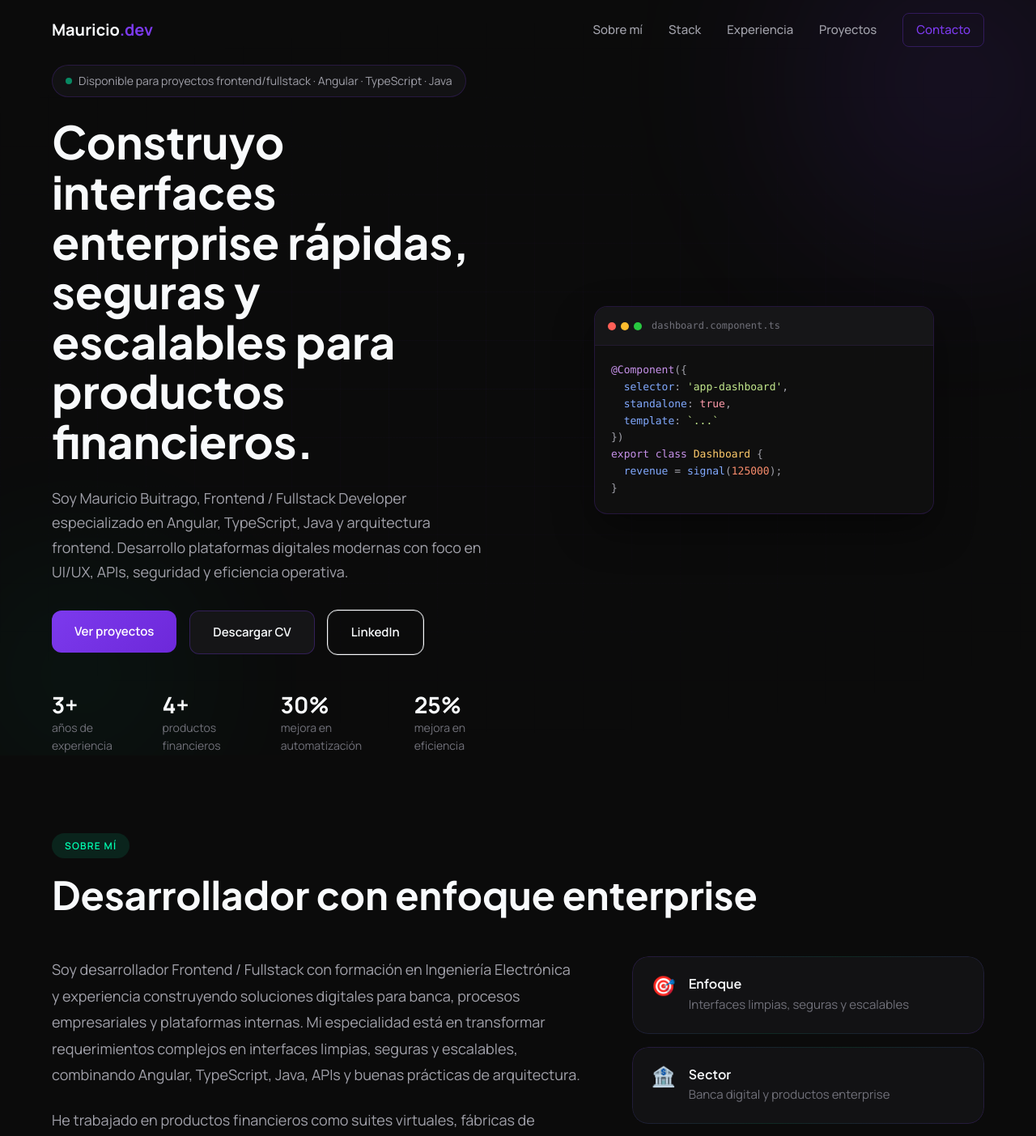
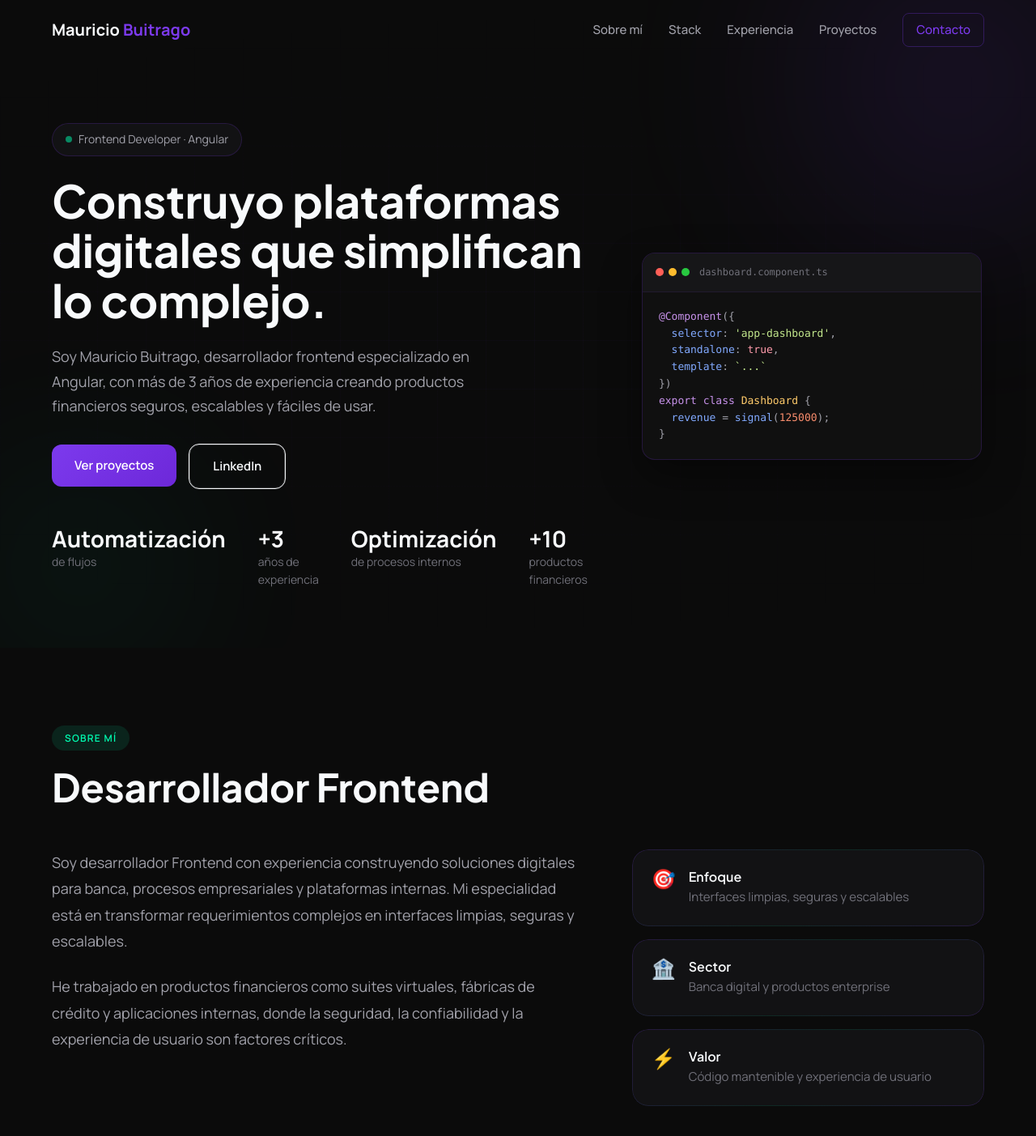
Before and after one commit to mauricio9896/my-page, an Angular app: page / in a window 1280 px wide. Shown: the top 1403 px of the page at 81% size. Built offline with nearby package versions, Linux system fonts and the light colour scheme.

Commit message:
Actualiza el perfil profesional y la descripción del desarrollador, mejora la interfaz de navegación y ajusta estilos para una mejor experiencia de usuario.

```diff
--- a/src/app/core/navbar/navbar.component.ts
+++ b/src/app/core/navbar/navbar.component.ts
@@ -10,29 +10,21 @@ import { CommonModule } from '@angular/common';
       <div class="navbar-container">
         <a href="#" class="navbar-logo">
           <span class="logo-text">Mauricio</span>
-          <span class="logo-accent">.dev</span>
+          <span class="logo-accent">&nbsp;Buitrago</span>
         </a>
 
-        <div class="navbar-links" [class.active]="mobileMenuOpen()">
-          <a href="#about" class="nav-link" (click)="closeMobileMenu()">Sobre mí</a>
-          <a href="#stack" class="nav-link" (click)="closeMobileMenu()">Stack</a>
-          <a href="#experience" class="nav-link" (click)="closeMobileMenu()">Experiencia</a>
-          <a href="#projects" class="nav-link" (click)="closeMobileMenu()">Proyectos</a>
-          <a href="#contact" class="nav-link nav-link-cta" (click)="closeMobileMenu()">Contacto</a>
+        <div class="navbar-links">
+          <a href="#about" class="nav-link">Sobre mí</a>
+          <a href="#stack" class="nav-link">Stack</a>
+          <a href="#experience" class="nav-link">Experiencia</a>
+          <a href="#projects" class="nav-link">Proyectos</a>
+          <a href="#contact" class="nav-link nav-link-cta">Contacto</a>
         </div>
-
-        <button
-          class="mobile-toggle"
-          (click)="toggleMobileMenu()"
-          [attr.aria-expanded]="mobileMenuOpen()"
-          aria-label="Toggle menu"
-        >
-          <span class="hamburger" [class.open]="mobileMenuOpen()"></span>
-        </button>
       </div>
     </nav>
   `,
-  styles: [`
+  styles: [
+    `
       .navbar {
         position: fixed;
         top: 0;
@@ -69,11 +61,11 @@ import { CommonModule } from '@angular/common';
       }
 
       .logo-text {
-      color: #F8FAFC;
+        color: #f8fafc;
       }
 
       .logo-accent {
-      color: #7C3AED;
+        color: #7c3aed;
       }
 
       .navbar-links {
@@ -83,7 +75,7 @@ import { CommonModule } from '@angular/common';
       }
 
       .nav-link {
-      color: #A1A1AA;
+        color: #a1a1aa;
         text-decoration: none;
         font-size: 0.9375rem;
         font-weight: 500;
@@ -91,116 +83,39 @@ import { CommonModule } from '@angular/common';
       }
 
       .nav-link:hover {
-      color: #F8FAFC;
+        color: #f8fafc;
       }
 
       .nav-link-cta {
-      color: #7C3AED;
+        color: #7c3aed;
         padding: 0.5rem 1rem;
         border-radius: 0.5rem;
         border: 1px solid rgba(124, 58, 237, 0.3);
       }
 
       .nav-link-cta:hover {
-      color: #F8FAFC;
+        color: #f8fafc;
         background: rgba(124, 58, 237, 0.15);
         border-color: rgba(124, 58, 237, 0.5);
       }
 
-    .mobile-toggle {
-      display: none;
-      background: none;
-      border: none;
-      cursor: pointer;
-      padding: 0.5rem;
-    }
-
-    .hamburger {
-      display: block;
-      width: 24px;
-      height: 2px;
-      background: #F8FAFC;
-      position: relative;
-      transition: all 0.3s ease;
-    }
-
-    .hamburger::before,
-    .hamburger::after {
-      content: '';
-      position: absolute;
-      width: 24px;
-      height: 2px;
-      background: #F8FAFC;
-      transition: all 0.3s ease;
-    }
-
-    .hamburger::before {
-      top: -8px;
-    }
-
-    .hamburger::after {
-      top: 8px;
-    }
-
-    .hamburger.open {
-      background: transparent;
-    }
-
-    .hamburger.open::before {
-      top: 0;
-      transform: rotate(45deg);
-    }
-
-    .hamburger.open::after {
-      top: 0;
-      transform: rotate(-45deg);
-    }
-
       @media (max-width: 768px) {
-      .mobile-toggle {
-        display: block;
+        .navbar-container {
+          justify-content: center;
         }
 
         .navbar-links {
-        position: fixed;
-        top: 0;
-        left: 0;
-        right: 0;
-        bottom: 0;
-        background: rgba(11, 11, 11, 0.98);
-        flex-direction: column;
-        justify-content: center;
-        gap: 2rem;
-        opacity: 0;
-        visibility: hidden;
-        transition: all 0.3s ease;
-      }
-
-      .navbar-links.active {
-        opacity: 1;
-        visibility: visible;
-      }
-
-      .nav-link {
-        font-size: 1.5rem;
+          display: none;
         }
       }
-  `]
+    `,
+  ],
 })
 export class NavbarComponent {
   isScrolled = signal(false);
-  mobileMenuOpen = signal(false);
 
   @HostListener('window:scroll')
   onScroll() {
     this.isScrolled.set(window.scrollY > 50);
   }
-
-  toggleMobileMenu() {
-    this.mobileMenuOpen.update(v => !v);
 }
-
-  closeMobileMenu() {
-    this.mobileMenuOpen.set(false);
-  }
-}
--- a/src/app/data/profile.data.ts
+++ b/src/app/data/profile.data.ts
@@ -21,29 +21,25 @@ export interface Metric {
 
 export const PROFILE: Profile = {
   name: 'Mauricio Buitrago Puerto',
-  title: 'Frontend / Fullstack Developer',
+  title: 'Frontend Developer',
   subtitle: 'Angular · TypeScript · Java · Spring Boot',
   location: 'Bogotá D.C., Colombia',
   phone: '+57 318 383 3578',
   email: 'mauricio9896@hotmail.com',
   linkedin: 'https://linkedin.com/in/mauricio-buitrago',
   github: 'https://github.com/mauricio-buitrago',
-  badge: 'Disponible para proyectos frontend/fullstack · Angular · TypeScript · Java',
-  heroTitle: 'Construyo interfaces enterprise rápidas, seguras y escalables para productos financieros.',
-  heroSubtitle: 'Soy Mauricio Buitrago, Frontend / Fullstack Developer especializado en Angular, TypeScript, Java y arquitectura frontend. Desarrollo plataformas digitales modernas con foco en UI/UX, APIs, seguridad y eficiencia operativa.',
+  badge: 'Frontend Developer · Angular ',
+  heroTitle: 'Construyo plataformas digitales que simplifican lo complejo.',
+  heroSubtitle:
+    'Soy Mauricio Buitrago, desarrollador frontend especializado en Angular, con más de 3 años de experiencia creando productos financieros seguros, escalables y fáciles de usar.',
   aboutText: [
-    'Soy desarrollador Frontend / Fullstack con formación en Ingeniería Electrónica y experiencia construyendo soluciones digitales para banca, procesos empresariales y plataformas internas. Mi especialidad está en transformar requerimientos complejos en interfaces limpias, seguras y escalables, combinando Angular, TypeScript, Java, APIs y buenas prácticas de arquitectura.',
-    'He trabajado en productos financieros como suites virtuales, fábricas de crédito y aplicaciones internas, donde la seguridad, la confiabilidad y la experiencia de usuario son factores críticos. Me interesa crear software que no solo funcione bien, sino que también sea claro, mantenible y agradable de usar.'
+    'Soy desarrollador Frontend con experiencia construyendo soluciones digitales para banca, procesos empresariales y plataformas internas. Mi especialidad está en transformar requerimientos complejos en interfaces limpias, seguras y escalables.',
+    'He trabajado en productos financieros como suites virtuales, fábricas de crédito y aplicaciones internas, donde la seguridad, la confiabilidad y la experiencia de usuario son factores críticos.',
   ],
   metrics: [
-    { value: '3+', label: 'años de experiencia' },
-    { value: '4+', label: 'productos financieros' },
-    { value: '30%', label: 'mejora en automatización' },
-    { value: '25%', label: 'mejora en eficiencia' }
-  ]
+    { value: 'Automatización', label: 'de flujos' },
+    { value: '+3', label: 'años de experiencia' },
+    { value: 'Optimización', label: 'de procesos internos' },
+    { value: '+10', label: 'productos financieros' },
+  ],
 };
-
-
-// "Desarrollador Frontend con 3 años de experiencia especializado en la creación de interfaces robustas y escalables para el sector bancario utilizando Angular. Mi enfoque principal es la optimización del rendimiento y la seguridad en flujos transaccionales complejos.
-
-// He trabajado en la modernización de plataformas financieras, asegurando código limpio y mantenible. Apasionado por la arquitectura de software y la mejora continua del flujo de caja del usuario a través de interfaces intuitivas."
--- a/src/app/features/home/about/about.component.ts
+++ b/src/app/features/home/about/about.component.ts
@@ -13,7 +13,7 @@ import { PROFILE } from '../../../data/profile.data';
       <div class="container-custom">
         <app-section-heading
           badge="Sobre mí"
-          title="Desarrollador con enfoque enterprise"
+          title="Desarrollador Frontend"
           [centered]="false"
         />
 
--- a/src/app/features/home/hero/hero.component.css
+++ b/src/app/features/home/hero/hero.component.css
@@ -137,7 +137,7 @@
 }
 
 .code-card {
-  background: rgba(17, 17, 17, 0.8);
+  background: rgba(17, 17, 17, 0.9);
   backdrop-filter: blur(20px);
   border-radius: 1rem;
   overflow: hidden;
@@ -232,5 +232,6 @@
 
   .metric-item {
     min-width: 100px;
+    width: 100%;
   }
 }
--- a/src/app/features/home/hero/hero.component.html
+++ b/src/app/features/home/hero/hero.component.html
@@ -28,9 +28,6 @@
       <div class="hero-cta animate-fade-up" style="animation-delay: 0.3s">
         <app-glow-button variant="primary" (onClick)="scrollToProjects()">
           Ver proyectos
-        </app-glow-button>
-        <app-glow-button variant="secondary" (onClick)="downloadCV()">
-          Descargar CV
         </app-glow-button>
         <app-glow-button variant="outline" (onClick)="openLinkedIn()">
           LinkedIn
--- a/src/app/features/home/hero/hero.component.ts
+++ b/src/app/features/home/hero/hero.component.ts
@@ -26,10 +26,6 @@ export class HeroComponent {
     document.getElementById('projects')?.scrollIntoView({ behavior: 'smooth' });
   }
 
-  downloadCV() {
-    window.open('/assets/cv/mauricio-buitrago-cv.pdf', '_blank');
-  }
-
   openLinkedIn() {
     window.open(this.profile.linkedin, '_blank');
   }
--- a/src/index.html
+++ b/src/index.html
@@ -2,16 +2,16 @@
 <html lang="es">
 <head>
   <meta charset="utf-8">
-  <title>Mauricio Buitrago | Frontend / Fullstack Developer</title>
+  <title>Mauricio Buitrago | Frontend Developer</title>
   <base href="/">
   <meta name="viewport" content="width=device-width, initial-scale=1">
-  <meta name="description" content="Frontend / Fullstack Developer especializado en Angular, TypeScript, Java y productos financieros enterprise. Construyo interfaces seguras, escalables y centradas en el usuario.">
-  <meta name="keywords" content="Frontend Developer, Fullstack Developer, Angular, TypeScript, Java, Spring Boot, Banca Digital, Fintech">
+  <meta name="description" content="Frontend Developer especializado en Angular con más de 3 años de experiencia creando productos financieros seguros, escalables y fáciles de usar.">
+  <meta name="keywords" content="Frontend Developer, Angular, TypeScript, Banca Digital, Fintech, UI/UX">
   <meta name="author" content="Mauricio Buitrago Puerto">
 
   <!-- Open Graph -->
-  <meta property="og:title" content="Mauricio Buitrago | Frontend / Fullstack Developer">
-  <meta property="og:description" content="Construyo interfaces enterprise rápidas, seguras y escalables para productos financieros.">
+  <meta property="og:title" content="Mauricio Buitrago | Frontend Developer">
+  <meta property="og:description" content="Construyo productos digitales que hacen simple lo complejo.">
   <meta property="og:type" content="website">
 
   <!-- Fonts -->
```
Lines whose indentation alone changed are shown as unchanged.
